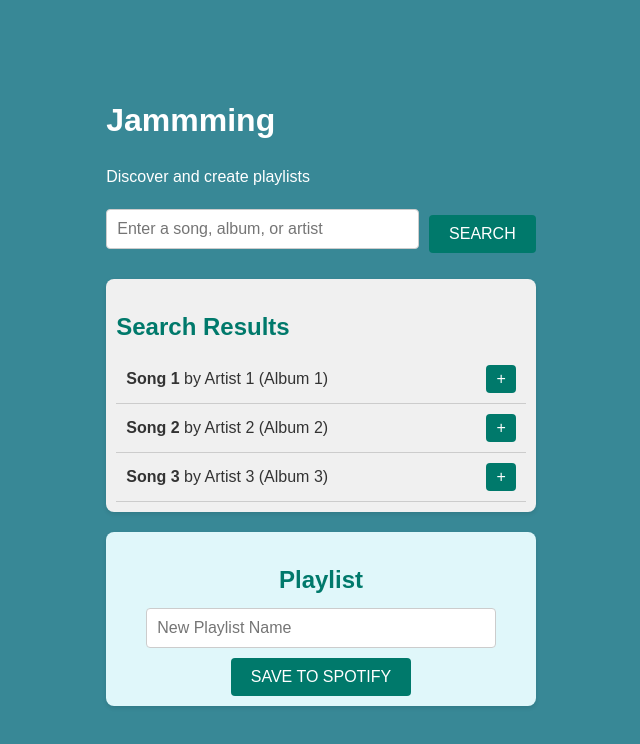
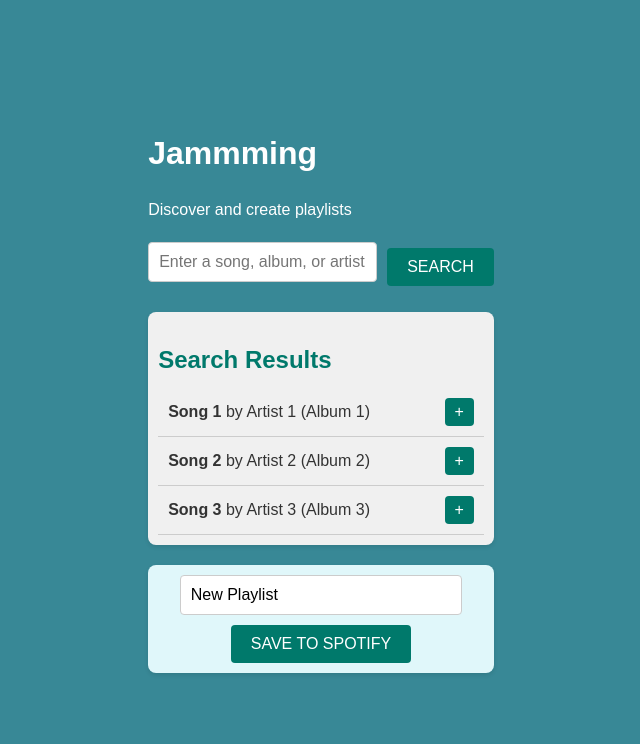
Before and after one commit to adaviladev/Jamming-app-git, a React (Vite) app: page / in a window 1280 px wide. Shown: the top 744 px of the page, without its empty margins (319-959 px from the left). Built offline with nearby package versions, Linux system fonts and the light colour scheme.

Commit message:
add playlist naming and saving

```diff
--- a/src/components/App/App.jsx
+++ b/src/components/App/App.jsx
@@ -15,6 +15,7 @@ function App() {
 
   // State for the playlist
   const [playlistTracks, setPlaylistTracks] = useState([]);
+  const [playlistName, setPlaylistName] = useState('New Playlist');
 
   // Function to add a track to the playlist
   const addTrack = (track) => {
@@ -27,13 +28,30 @@ function App() {
     setPlaylistTracks(playlistTracks.filter((savedTrack) => savedTrack.id !== track.id));
   };
 
+  const updatePlaylistName = (name) => {
+    setPlaylistName(name);
+  }
+
+  const savePlaylist = () => {
+    const trackURIs = playlistTracks.map((track) => track.id);
+    console.log(`Saving playlist: ${playlistName}`);
+    console.log('Track URIs:', trackURIs);
+    // Here you would typically call an API to save the playlist to Spotify
+  }
+
   return (
     <div className="App">
       <h1>Jammming</h1>
       <p>Discover and create playlists</p>
       <SearchBar />
       <SearchResults searchResults={searchResults} onAdd={addTrack} />
-      <Playlist playlistTracks={playlistTracks} onRemove={removeTrack} />
+      <Playlist
+        playlistTracks={playlistTracks}
+        playlistName={playlistName}
+        onRemove={removeTrack}
+        onNameChange={updatePlaylistName}
+        onSave={savePlaylist}
+      />
     </div>
   );
 }
--- a/src/components/Playlist/Playlist.jsx
+++ b/src/components/Playlist/Playlist.jsx
@@ -2,10 +2,19 @@ import React from 'react';
 import styles from './Playlist.module.css';
 import Track from '../Track/Track';
 
-function Playlist({ playlistTracks, onRemove }) {
+function Playlist({ playlistTracks, playlistName, onRemove, onNameChange, onSave }) {
+    const handleNameChange = (event) => {
+        onNameChange(event.target.value);
+    }
+
     return (
         <div className={styles.Playlist}>
-            <h2>Playlist</h2>
+            <input
+                type="text"
+                value={playlistName}
+                onChange={handleNameChange}
+                placeholder='New Playlist Name'
+            />
             <div>
                 {playlistTracks.map((track) => (
                     <Track
@@ -18,8 +27,7 @@ function Playlist({ playlistTracks, onRemove }) {
                     />
                 ))}
             </div>
-            <input type="text" placeholder="New Playlist Name" />
-            <button>SAVE TO SPOTIFY</button>
+            <button onClick={onSave}>SAVE TO SPOTIFY</button>
         </div>
     )
 }
```
